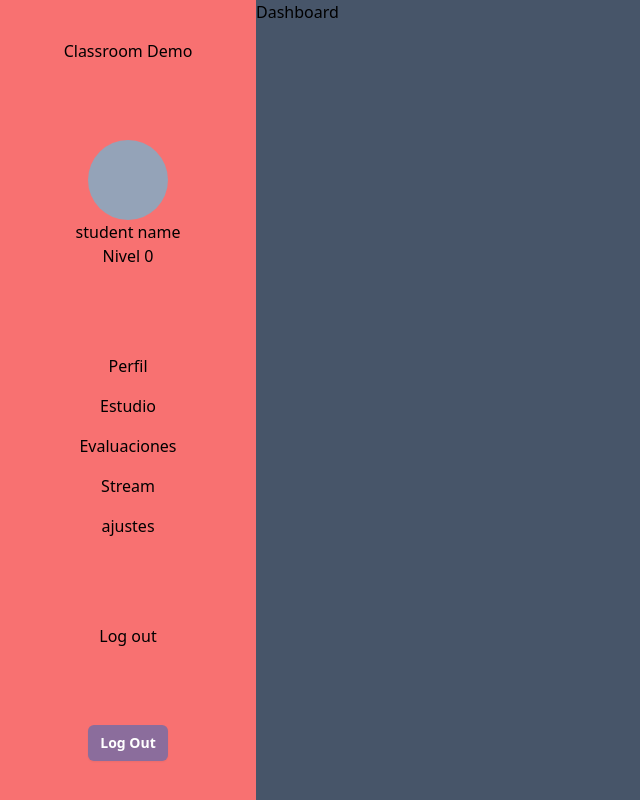
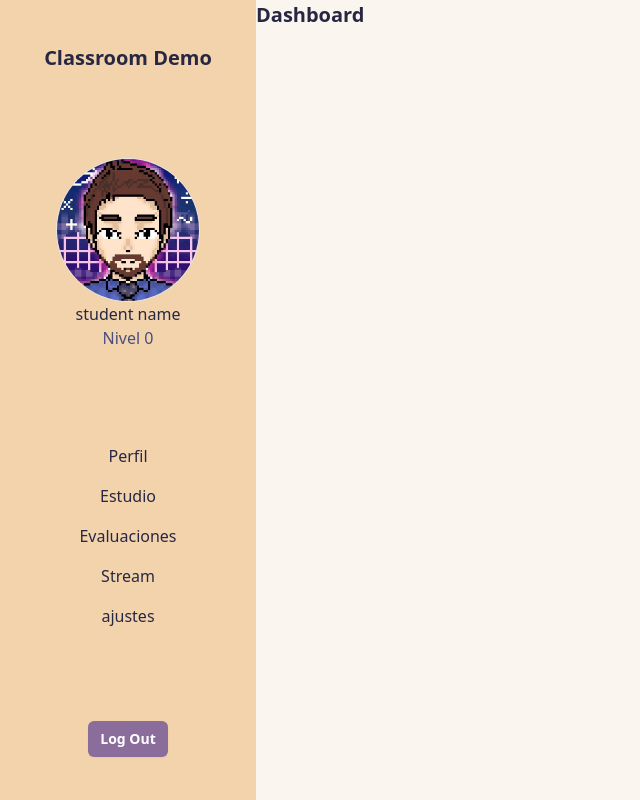
Before and after one commit to ClaudCZX/classroom-demo, a React (Vite) app: page /dashboard in a window 1280 px wide. Shown: the whole page, without its empty margins (0-640 px from the left). Built offline with nearby package versions, Linux system fonts and the light colour scheme.

Commit message:
separate dashboard sections in components and add style for h1 and h2 withh css

```diff
--- a/src/components/Dashboard/components/Navigation.tsx
+++ b/src/components/Dashboard/components/Navigation.tsx
@@ -3,8 +3,13 @@ interface NavigationProps {
 }
 
 const Navigation = (props: NavigationProps) => {
-  const navList = props.list.map((l) => (
-    <li className="text-center p-2">{l}</li>
+  const navList = props.list.map((element, index) => (
+    <li
+      key={index}
+      className="cursor-pointer text-[#272744] hover:text-[#494d7e] text-center p-2"
+    >
+      {element}
+    </li>
   ));
   return (
     <div>
--- a/src/components/Dashboard/components/Student.tsx
+++ b/src/components/Dashboard/components/Student.tsx
@@ -1,14 +1,17 @@
 interface StudentProps {
   name: string;
+  imgUser: string;
   level: number;
 }
 
 const Student = (props: StudentProps) => {
   return (
     <div className="flex flex-col items-center">
-      <div className="w-20 h-20 bg-slate-400 rounded-full"></div>
-      <h1>{props.name}</h1>
-      <p>Nivel {props.level}</p>
+      <div className="w-36 h-36 border rounded-full overflow-hidden">
+        <img className="object-cover" src={props.imgUser} />
+      </div>
+      <h2>{props.name}</h2>
+      <p className="text-[#494d7e]">Nivel {props.level}</p>
     </div>
   );
 };
--- a/src/components/Dashboard/index.tsx
+++ b/src/components/Dashboard/index.tsx
@@ -4,22 +4,32 @@ import Student from "./components/Student";
 
 const Dashboard = () => {
   const navList = ["Perfil", "Estudio", "Evaluaciones", "Stream", "ajustes"];
+  const userInfo = {
+    name: "student name",
+    imgUser: "user.jpeg",
+    level: 0,
+  };
+
   const handleBtn = () => {
     console.log("se ha desconectado");
   };
+
   return (
     <div className="flex h-screen w-full">
-      <div className="flex flex-col h-full w-80 justify-around items-center bg-red-400">
+      <div className="flex flex-col h-full w-80 justify-around items-center bg-[#F2D3AB]">
         <div>
           <h1>Classroom Demo</h1>
         </div>
-        <Student name="student name" level={0} />
+        <Student
+          name={userInfo.name}
+          imgUser={userInfo.imgUser}
+          level={userInfo.level}
+        />
         <Navigation list={navList} />
-        <div>Log out</div>
         <Button name="Log Out" type="submit" onClick={handleBtn} />
       </div>
 
-      <div className="h-full w-full bg-slate-600">
+      <div className="h-full w-full">
         <h1>Dashboard</h1>
       </div>
     </div>
--- a/src/components/Login/index.tsx
+++ b/src/components/Login/index.tsx
@@ -27,7 +27,7 @@ const Login = () => {
             src="https://tailwindui.com/img/logos/mark.svg?color=indigo&shade=600"
             alt="Your Company"
           />
-          <h2 className="mt-10 text-center text-2xl font-bold leading-9 tracking-tight text-[#272744]">
+          <h2 className="mt-10 text-center text-2xl font-bold leading-9 tracking-tight">
             Classroom Demo
           </h2>
         </div>
--- a/src/index.css
+++ b/src/index.css
@@ -3,5 +3,16 @@
 @tailwind utilities;
 
 body {
-    background: #FBF5EF;
+  background: #fbf5ef;
 }
+
+h1 {
+  font-size: 20px;
+  font-weight: bold;
+  color: #272744;
+}
+
+h2 {
+  font-size: 16px;
+  color: #272744;
+}
```
Also changed, not shown: public/user.jpeg (added).
